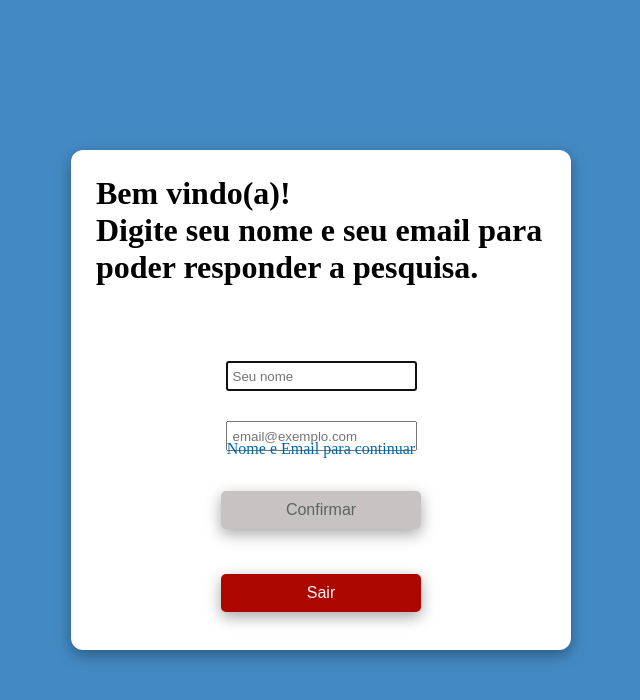
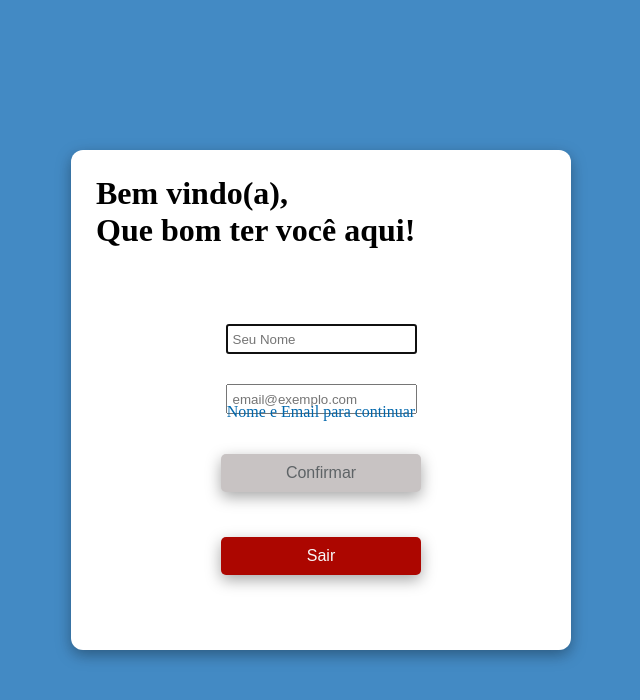
Before and after one commit to thiagoleite92/kpi-challenge, a React (Create React App) app: page /forms in a window 1280 px wide. Shown: the top 700 px of the page, without its empty margins (319-959 px from the left). Built offline with nearby package versions, Linux system fonts and the light colour scheme.

Commit message:
refactor: intro message

```diff
--- a/src/components/modal/Modal.jsx
+++ b/src/components/modal/Modal.jsx
@@ -30,15 +30,15 @@ function Modal ({ setModal }) {
     <div className='modal-background'>
       <main className='modal-container'>
         <h1 className='modal-title'>
-          Bem vindo(a)!
+          Bem vindo(a),
           <br />
-          Digite seu nome e seu email para poder responder a pesquisa.
+          Que bom ter você aqui!
         </h1>
         <form className='modal-form'>
           <label>
             <input
               type='text'
-              autoFocus placeholder='Seu nome'
+              autoFocus placeholder='Seu Nome'
               maxLength='25'
               minLength='15'
               className='modal-input'
```
